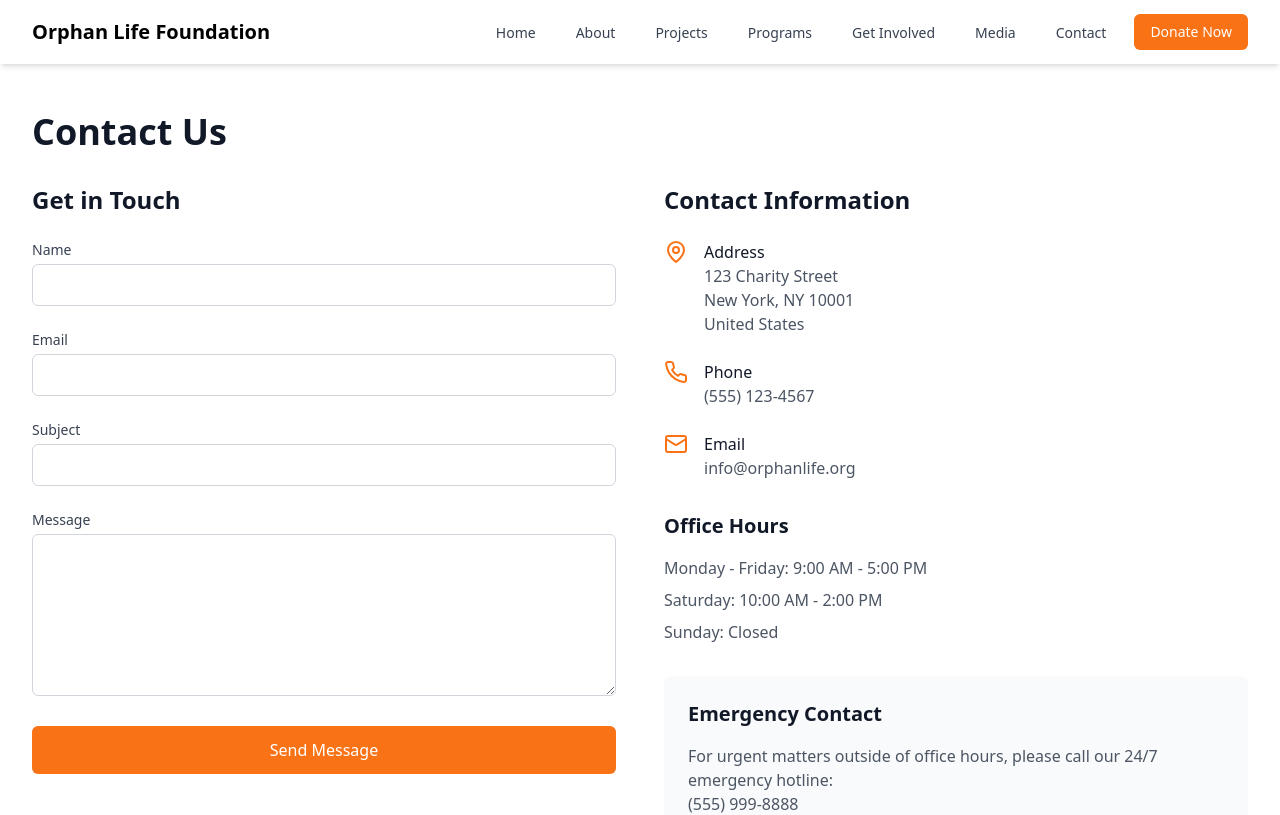
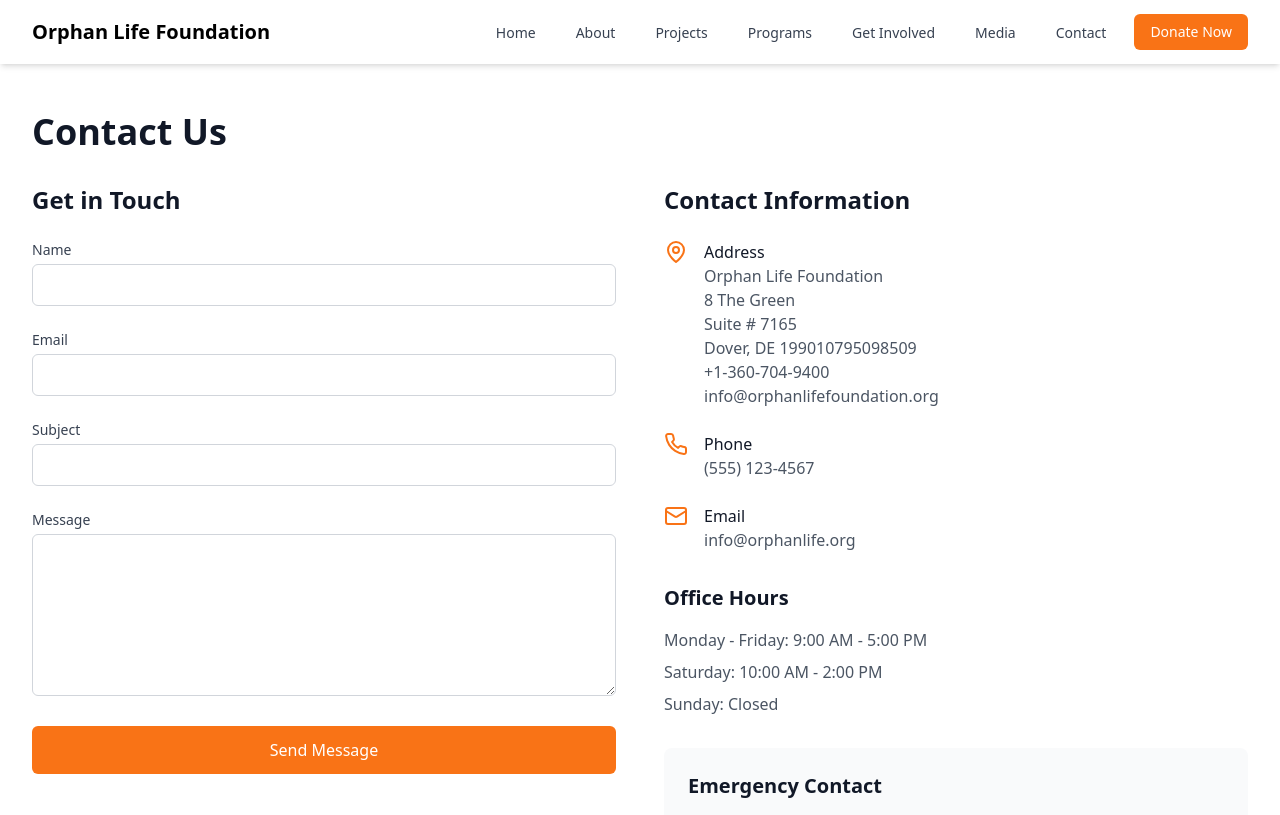
Before and after one commit to Maruhsoft/orphanlifefoundation, a React (Vite) app: page /contact in a window 1280 px wide. Shown: the top 815 px of the page. Built offline with nearby package versions, Linux system fonts and the light colour scheme.

Commit message:
Update Contact.tsx

```diff
--- a/src/pages/Contact/Contact.tsx
+++ b/src/pages/Contact/Contact.tsx
@@ -134,9 +134,12 @@ const Contact = () => {
               <div>
                 <h3 className="font-medium text-gray-900">Address</h3>
                 <p className="text-gray-600">
-                  123 Charity Street<br />
-                  New York, NY 10001<br />
-                  United States
+                  Orphan Life Foundation<br />
+                  8 The Green<br />
+                  Suite # 7165<br />
+                  Dover, DE 199010795098509<br />
+                  +1-360-704-9400<br />
+                  info@orphanlifefoundation.org
                 </p>
               </div>
             </div>
```
